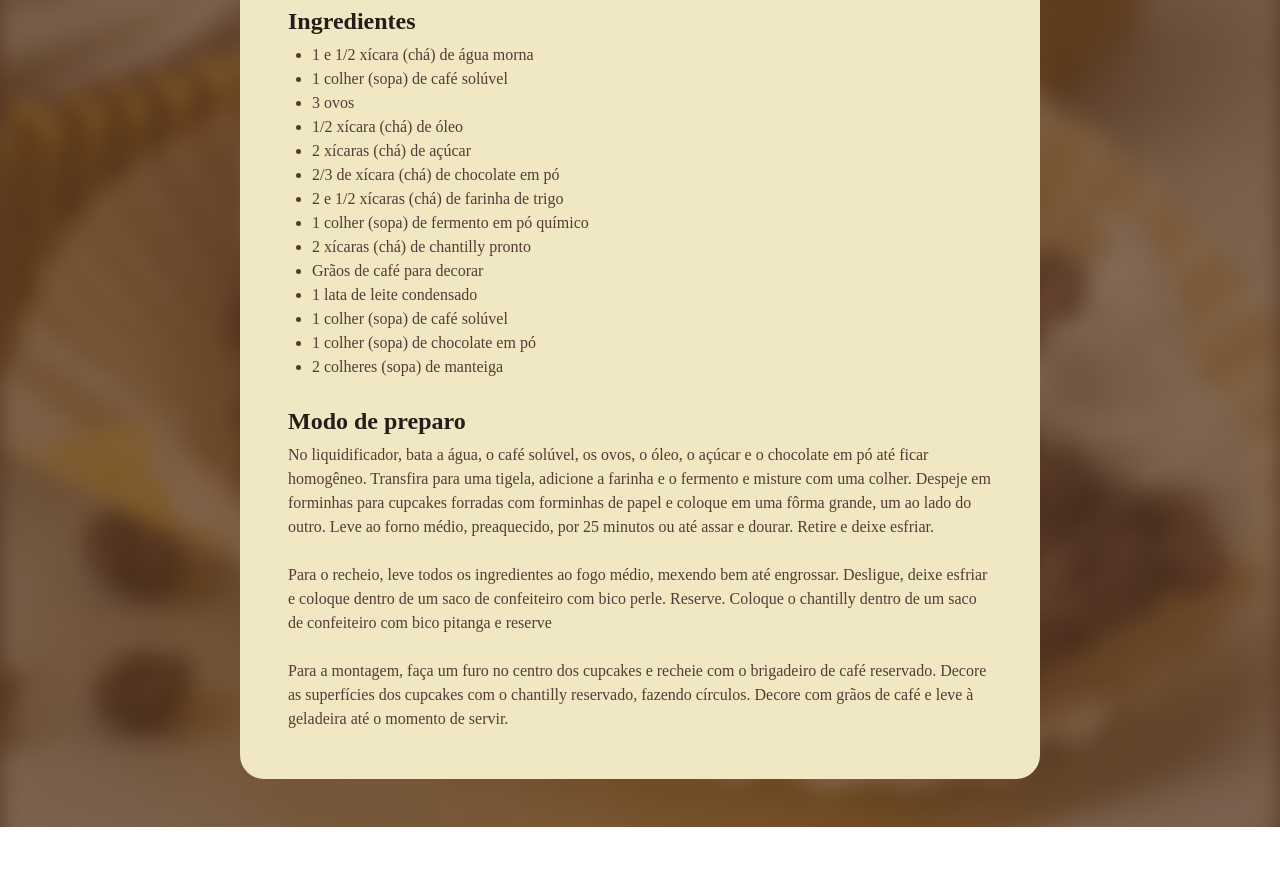
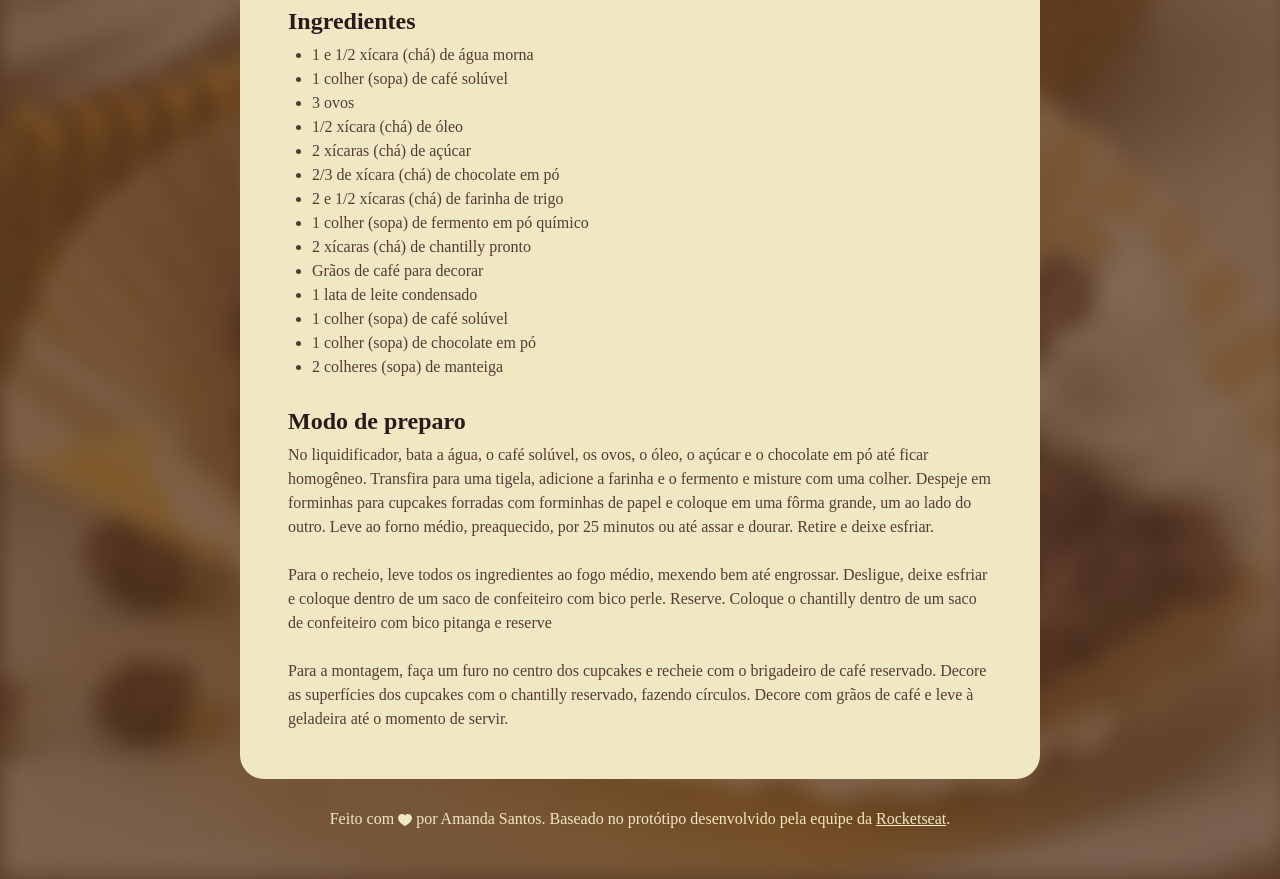
Before and after one commit to amanda-santos/recipe-page, a plain HTML site: page index.html in a window 1280 px wide. Shown: the part 720-1599 px from the top of the page. Before the commit the page ends 1547 px from the top, so only its background shows below. Drawn offline with Linux system fonts and the light colour scheme; a web font is replaced by a local one.

Commit message:
feat: add footer

```diff
--- a/index.html
+++ b/index.html
@@ -87,5 +87,12 @@
         </section>
       </main>
     </div>
+
+    <footer>
+      Feito com
+      <img src="assets/heart.svg" alt="Coração" />
+      por Amanda Santos. Baseado no protótipo desenvolvido pela equipe da
+      <a href="rocketseat.com.br">Rocketseat</a>.
+    </footer>
   </body>
 </html>
--- a/style.css
+++ b/style.css
@@ -20,7 +20,7 @@ body {
   padding: 24px;
   background-color: #f0e8c2;
   border-radius: 24px;
-  margin: 48px auto;
+  margin: 48px auto 28px;
 }
 
 main {
@@ -54,3 +54,23 @@ h2 {
 ul {
   padding-left: 24px;
 }
+
+footer {
+  color: #f0e8c2;
+  text-align: center;
+  padding-bottom: 48px;
+
+  a {
+    color: #f0e8c2;
+    text-decoration: underline;
+    transition: color 0.025s ease-in-out;
+
+    &:hover {
+      color: #a98745;
+    }
+  }
+}
+
+footer img {
+  vertical-align: middle;
+}
```
Also changed, not shown: assets/heart.svg (added).
